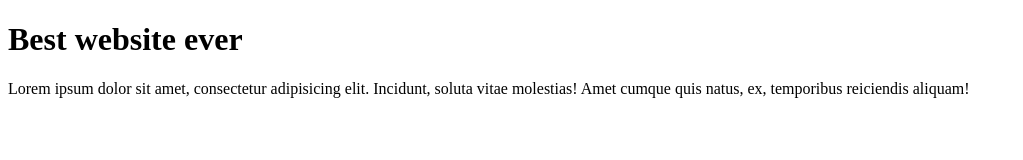
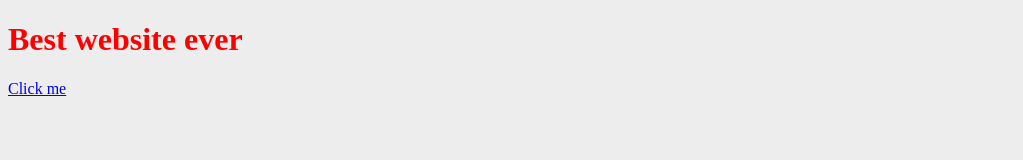
Before and after one commit to atmosfeer/git-101, a plain HTML site: page index.html in a window 1280 px wide. Shown: the whole page, without its empty margins (0-1023 px from the left). Drawn offline with Linux system fonts and the light colour scheme.

Commit message:
deleted a paragraph, added a link

```diff
--- a/index.html
+++ b/index.html
@@ -3,9 +3,10 @@
 <head>
   <meta charset="UTF-8">
   <title>Document</title>
+  <link rel="stylesheet" href="style.css">
 </head>
 <body>
   <h1>Best website ever</h1>
-  <p>Lorem ipsum dolor sit amet, consectetur adipisicing elit. Incidunt, soluta vitae molestias! Amet cumque quis natus, ex, temporibus reiciendis aliquam!</p>
+  <a href="http://google.com">Click me</a>
 </body>
 </html>
```
